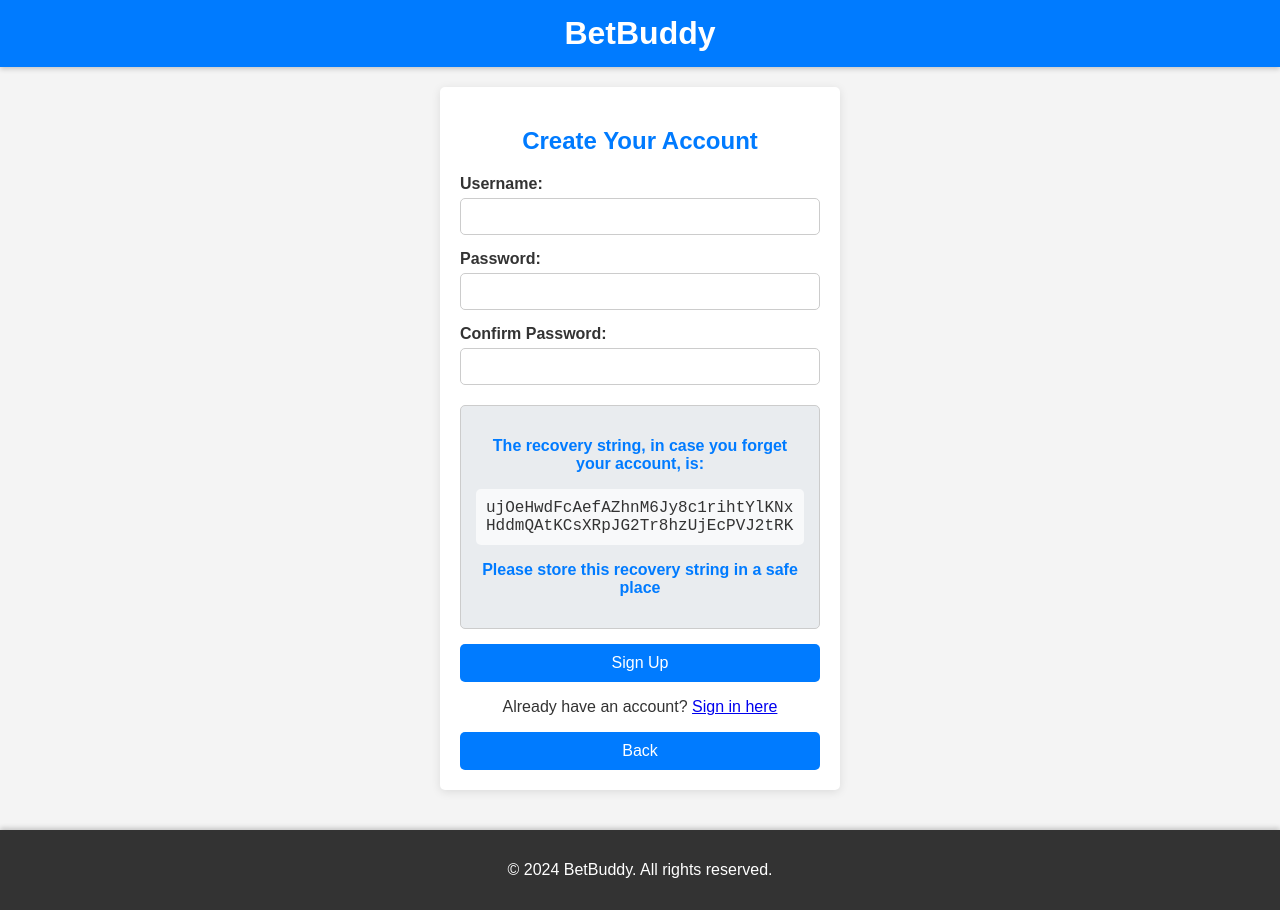
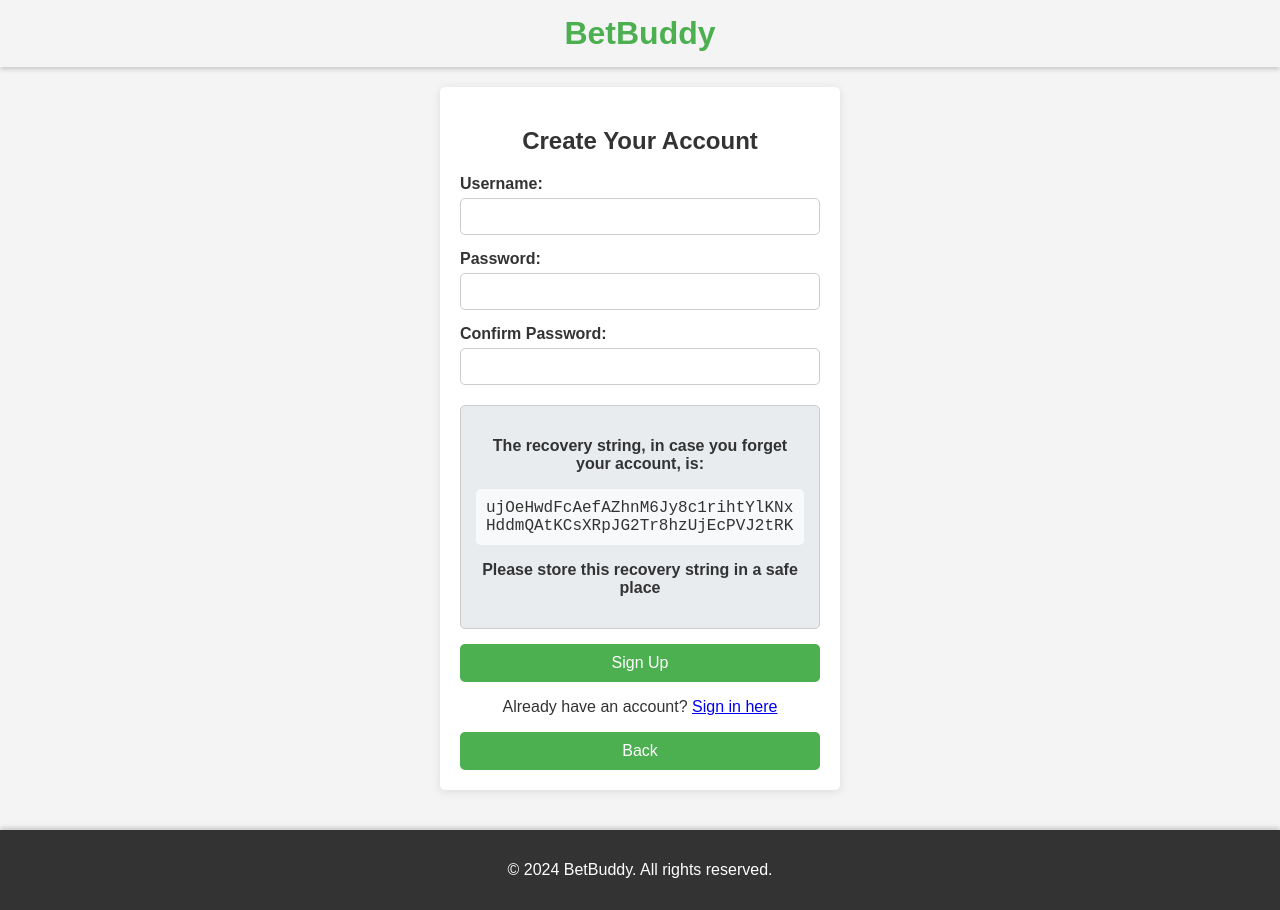
Before and after one commit to KPCOFGS/BetBuddy, a Flask app: page /signup in a window 1280 px wide. Run offline with Flask 3, Linux system fonts and the light colour scheme.

Commit message:
Update signup.css
- Modified the color scheme for more uniformity

```diff
--- a/static/css/signup.css
+++ b/static/css/signup.css
@@ -14,8 +14,8 @@ body {
 }
 
 header {
-    background: #007BFF;
-    color: #fff;
+    background: #f4f4f4;
+    color: #000;
     padding: 15px 20px;
     text-align: center;
     box-shadow: 0 2px 5px rgba(0, 0, 0, 0.2);
@@ -24,6 +24,7 @@ header {
 h1 {
     margin: 0;
     font-size: 2em;
+    color: #4CAF50;
 }
 .container {
     flex: 1; /* Allows the container to grow and take up available space */
@@ -40,7 +41,7 @@ h1 {
 h2 {
     text-align: center;
     margin-bottom: 20px;
-    color: #007BFF;
+    /*color: #007BFF;*/
 }
 
 .form-group {
@@ -65,7 +66,7 @@ input[type="password"] {
 button {
     width: 100%;
     padding: 10px;
-    background: #007BFF;
+    background: #4CAF50;
     color: #fff;
     border: none;
     border-radius: 5px;
@@ -74,7 +75,7 @@ button {
 }
 
 button:hover {
-    background: #0056b3;
+    background: #4CAF50;
 }
 
 p {
@@ -135,5 +136,5 @@ footer a:hover {
 
 .recovery-section p {
     font-weight: bold;
-    color: #007BFF;
+    /*color: #007BFF;*/
 }
```
